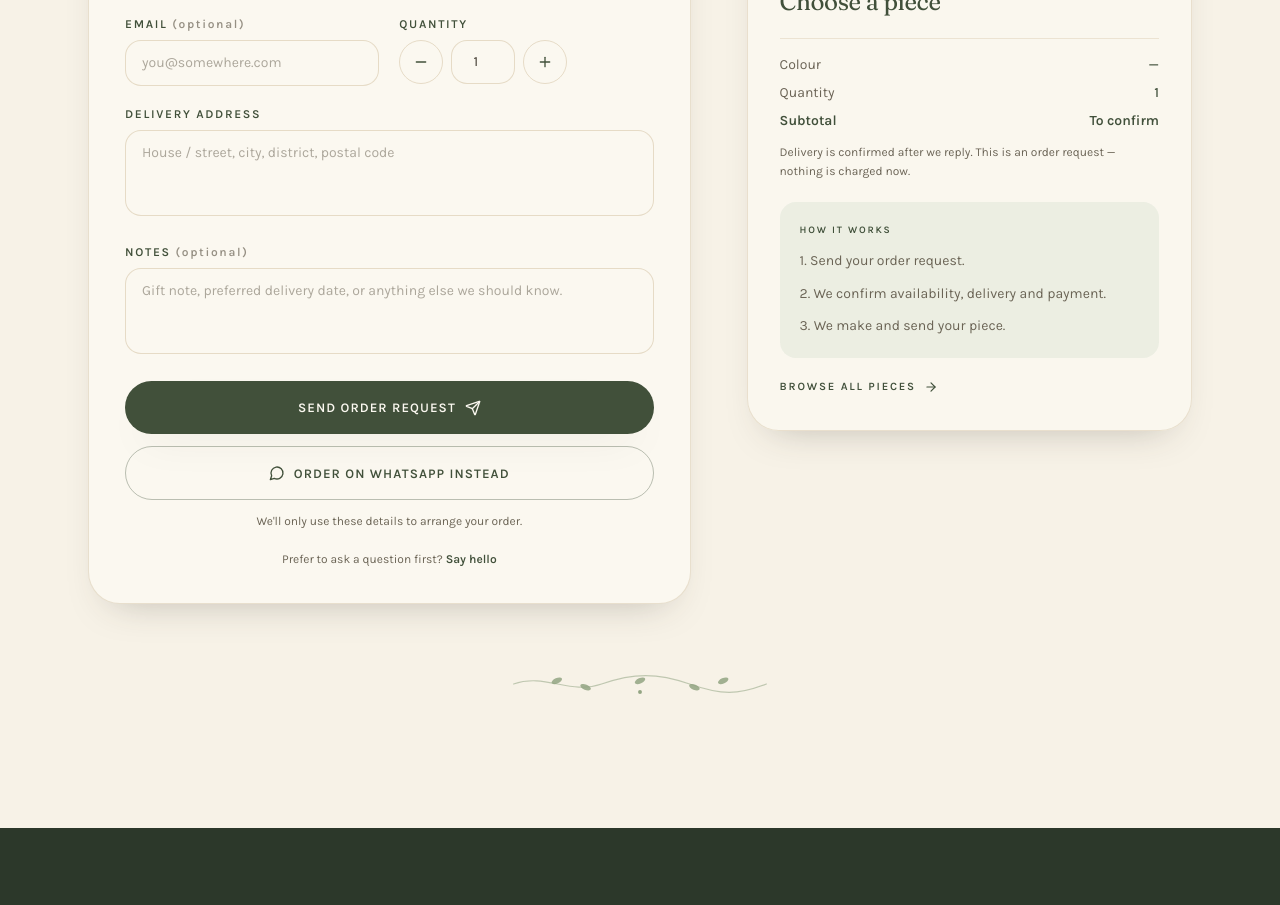
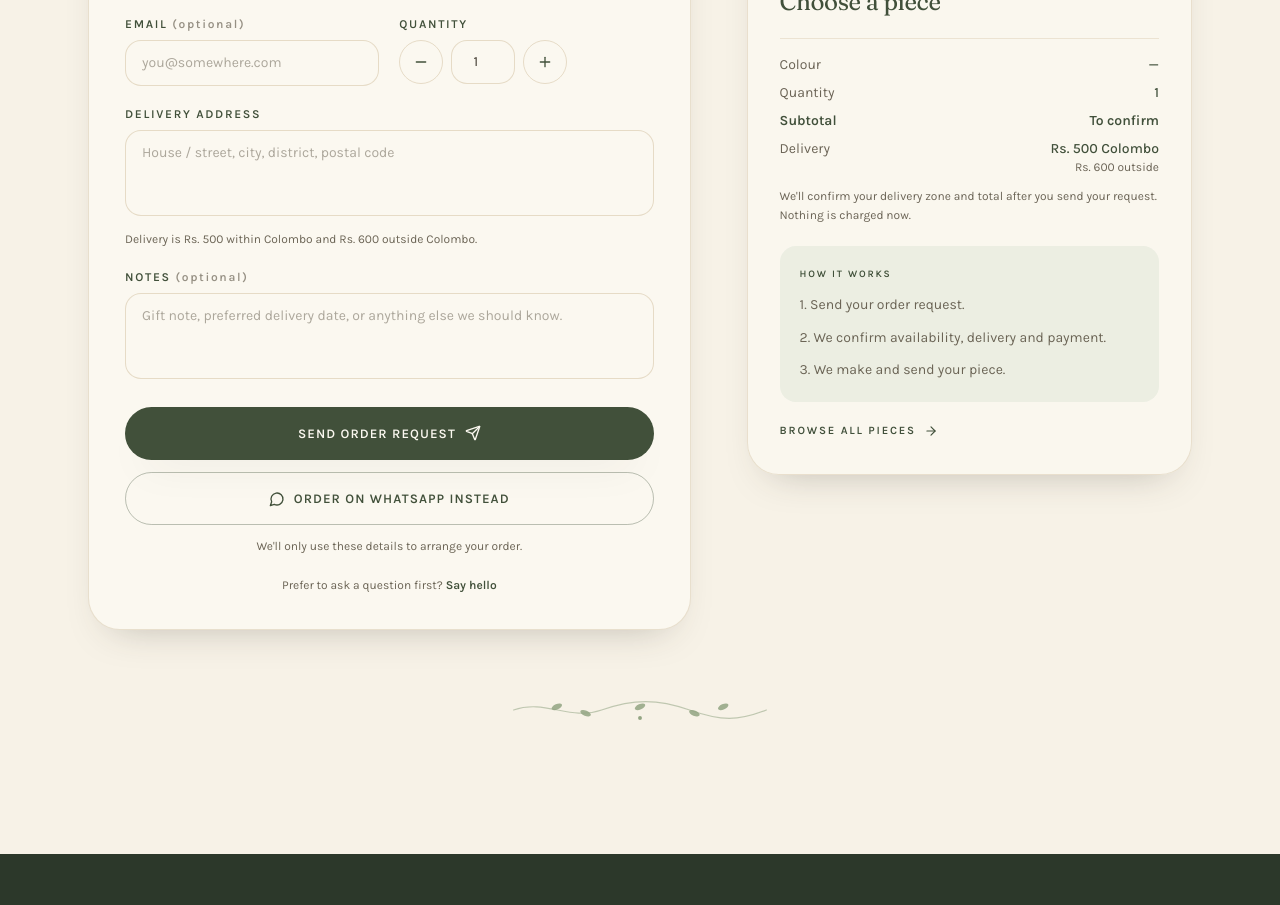
Before and after one commit to Ashfaq-network/earthform, a React (Vite) app: page /order in a window 1280 px wide. Shown: the part 1060-1965 px from the top of the page. Built offline with nearby package versions, Linux system fonts and the light colour scheme.

Commit message:
Add Colombo delivery rates

```diff
--- a/src/data/site.js
+++ b/src/data/site.js
@@ -12,3 +12,8 @@ export const CONTACT = {
     url: 'https://tiktok.com/@earthform0',
   },
 }
+
+export const DELIVERY = {
+  colombo: 500,
+  outside: 600,
+}
--- a/src/pages/Contact.jsx
+++ b/src/pages/Contact.jsx
@@ -4,7 +4,7 @@ import { Mail, Instagram, Music2, Phone, ArrowRight, MessageCircle } from 'lucid
 import PageShell from '@components/ui/PageShell'
 import Reveal from '@components/ui/Reveal'
 import usePageMeta from '@hooks/usePageMeta'
-import { CONTACT } from '@data/site'
+import { CONTACT, DELIVERY } from '@data/site'
 
 const FAQS = [
   {
@@ -18,6 +18,10 @@ const FAQS = [
   {
     q: 'What colours can I choose from?',
     a: 'Every piece is available in black, white, pink, green, yellow and lavender. If you have another colour in mind, email or DM us — we love a custom request.',
+  },
+  {
+    q: 'How much is delivery?',
+    a: `Delivery is Rs. ${DELIVERY.colombo} within Colombo and Rs. ${DELIVERY.outside} outside Colombo.`,
   },
   {
     q: 'How long does shipping take?',
--- a/src/pages/Order.jsx
+++ b/src/pages/Order.jsx
@@ -19,7 +19,7 @@ import BotanicalDivider from '@components/ui/BotanicalDivider'
 import { COLOURS } from '@components/ui/ColorSwatches'
 import usePageMeta from '@hooks/usePageMeta'
 import { products } from '@data/products'
-import { CONTACT } from '@data/site'
+import { CONTACT, DELIVERY } from '@data/site'
 import { submitForm } from '@/lib/formSubmit'
 
 const INPUT_CLASS =
@@ -113,10 +113,20 @@ function OrderSummary({ selectedProduct, isCustom, productName, form, subtotal }
           <dt>Subtotal</dt>
           <dd>{subtotal ? `Rs. ${subtotal}` : 'To confirm'}</dd>
         </div>
+        <div className="flex items-baseline justify-between gap-4">
+          <dt className="text-bark-soft">Delivery</dt>
+          <dd className="text-right font-medium text-moss">
+            Rs. {DELIVERY.colombo} Colombo
+            <span className="block text-xs font-normal text-bark-soft">
+              Rs. {DELIVERY.outside} outside
+            </span>
+          </dd>
+        </div>
       </dl>
 
       <p className="mt-3 text-xs leading-relaxed text-bark-soft">
-        Delivery is confirmed after we reply. This is an order request — nothing is charged now.
+        We'll confirm your delivery zone and total after you send your request. Nothing is
+        charged now.
       </p>
 
       <div className="mt-5 rounded-2xl bg-sage-mist/60 p-5">
@@ -217,6 +227,7 @@ export default function Order() {
       `Phone/WhatsApp: ${form.phone || '—'}`,
       `Email: ${form.email || '—'}`,
       `Delivery address: ${form.address || '—'}`,
+      `Delivery: Rs. ${DELIVERY.colombo} within Colombo / Rs. ${DELIVERY.outside} outside Colombo`,
       `Notes: ${form.notes || '—'}`,
     ].join('\n')
 
@@ -247,6 +258,7 @@ export default function Order() {
       colour: form.colour,
       quantity: form.quantity,
       subtotal: subtotal ? `Rs. ${subtotal}` : 'To confirm',
+      delivery: `Rs. ${DELIVERY.colombo} Colombo / Rs. ${DELIVERY.outside} outside`,
     }
 
     try {
@@ -261,6 +273,7 @@ export default function Order() {
         colour: summary.colour,
         quantity: summary.quantity,
         subtotal: summary.subtotal,
+        delivery: summary.delivery,
         address: form.address.trim(),
         notes: form.notes.trim() || '—',
         source: 'earthform website order form',
@@ -339,6 +352,7 @@ export default function Order() {
                         ['Colour', sentSummary.colour],
                         ['Quantity', sentSummary.quantity],
                         ['Subtotal', sentSummary.subtotal],
+                        ['Delivery', sentSummary.delivery],
                       ].map(([label, value]) => (
                         <div key={label} className="flex items-baseline justify-between gap-4">
                           <dt>{label}</dt>
@@ -567,11 +581,20 @@ export default function Order() {
                         value={form.address}
                         onChange={update('address')}
                         aria-invalid={Boolean(errors.address)}
-                        aria-describedby={errors.address ? 'address-error' : undefined}
+                        aria-describedby={
+                          errors.address ? 'address-error address-delivery' : 'address-delivery'
+                        }
                         placeholder="House / street, city, district, postal code"
                         className={`${INPUT_CLASS} resize-none`}
                       />
                       <FieldError id="address-error">{errors.address}</FieldError>
+                      <p
+                        id="address-delivery"
+                        className="mt-1.5 text-xs leading-relaxed text-bark-soft"
+                      >
+                        Delivery is Rs. {DELIVERY.colombo} within Colombo and Rs.{' '}
+                        {DELIVERY.outside} outside Colombo.
+                      </p>
                     </div>
 
                     <div className="sm:col-span-2">
```
